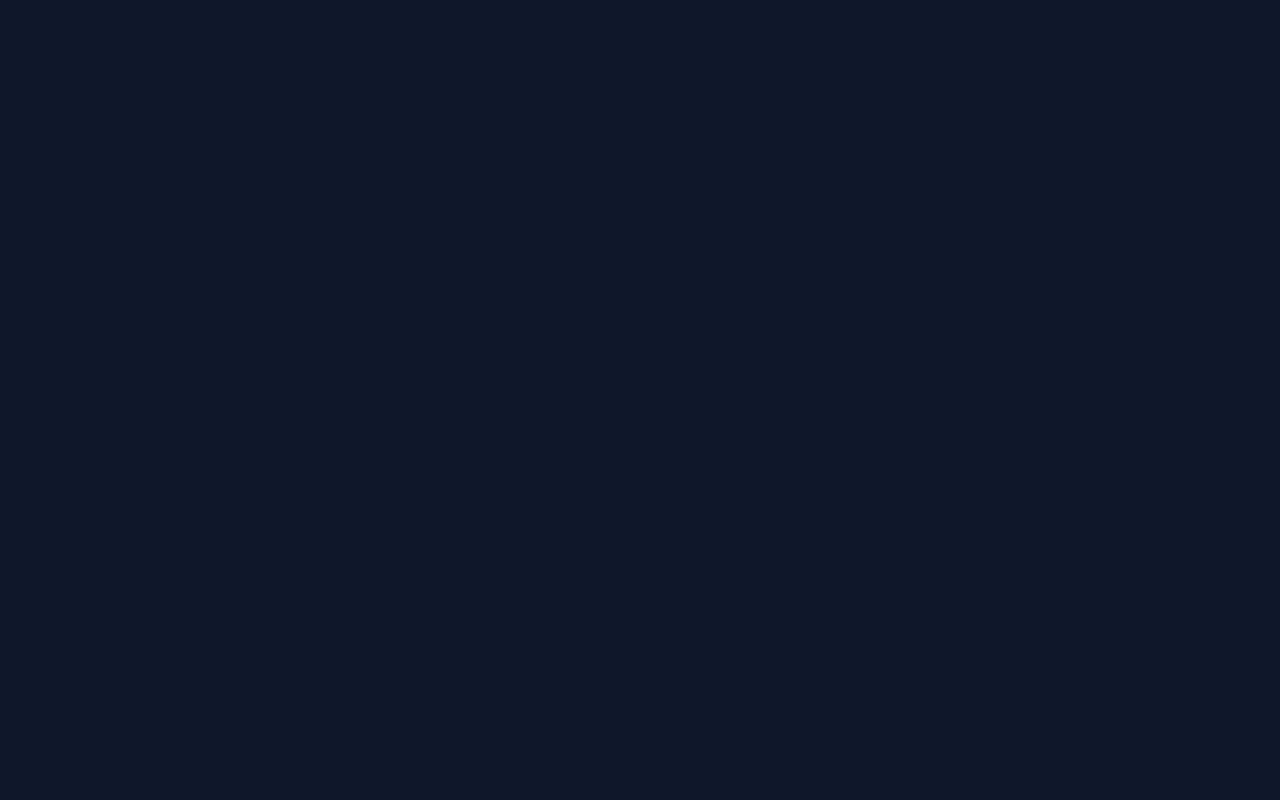
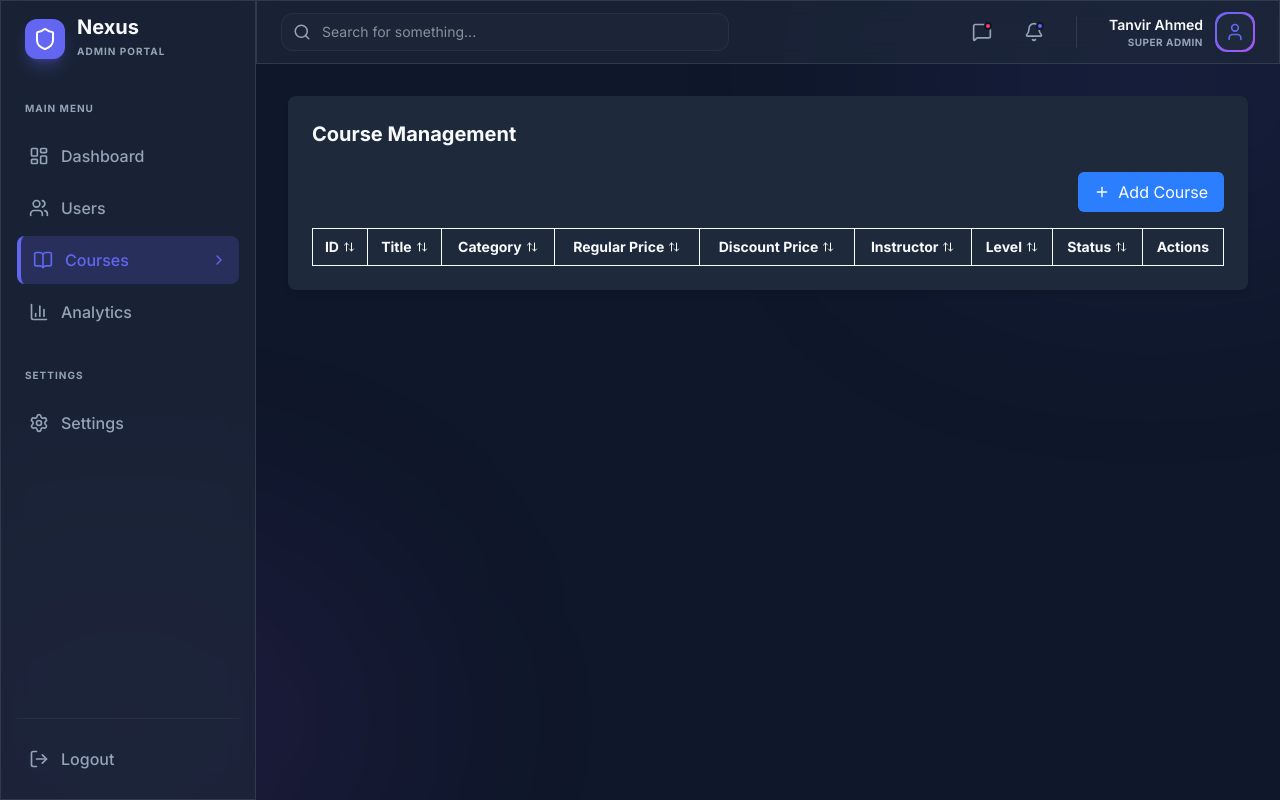
Before and after one commit to TanbirCU/react-admin-dashboard, a React (Vite) app: page /courses in a window 1280 px wide. Before the commit this address had no page. Built offline with nearby package versions, Linux system fonts and the light colour scheme.

Commit message:
new changes for course create

```diff
--- /dev/null
+++ b/src/components/courses/CourseForm.jsx
@@ -0,0 +1,76 @@
+
+const CourseForm = ({ course, onSubmit, onCancel }) => {
+    const [form, setForm] = useState({
+        title: course?.title || "",
+        description: course?.description || "",
+    });
+
+    const handleChange = (e) => {
+        const { name, value } = e.target;
+        setForm((prev) => ({ ...prev, [name]: value }));
+    };
+
+    const handleSubmit = (e) => {
+        e.preventDefault();
+        onSubmit(form);
+    };
+
+    return (
+        <form onSubmit={handleSubmit} className="space-y-4">
+            <div>
+                <label htmlFor="title" className="block text-sm font-medium text-gray-700">
+                    Title
+                </label>
+                <input
+                    type="text"
+                    id="title"
+                    name="title"
+                    value={form.title}
+                    onChange={handleChange}
+                    className="mt-1 block w-full border border-gray-300 rounded-md shadow-sm focus:ring-blue-500 focus:border-blue-500"
+                />
+            </div>
+            <div>
+                <label htmlFor="category" className="block text-sm font-medium text-gray-700">
+                    Category
+                </label>
+                <input
+                    type="text"
+                    id="category"
+                    name="category"
+                    value={form.category}
+                    onChange={handleChange}
+                    className="mt-1 block w-full border border-gray-300 rounded-md shadow-sm focus:ring-blue-500 focus:border-blue-500"
+                />
+            </div>
+            <div>
+                <label htmlFor="description" className="block text-sm font-medium text-gray-700">
+                    Description
+                </label>
+                <textarea
+                    id="description"
+                    name="description"
+                    value={form.description}
+                    onChange={handleChange}
+                    rows={4}
+                    className="mt-1 block w-full border border-gray-300 rounded-md shadow-sm focus:ring-blue-500 focus:border-blue-500"
+                />
+            </div>
+            <div className="flex justify-end space-x-2">
+                <button
+                    type="button"
+                    onClick={onCancel}
+                    className="bg-gray-500 text-white px-4 py-2 rounded-md hover:bg-gray-600"
+                >
+                    Cancel
+                </button>
+                <button
+                    type="submit"
+                    className="bg-blue-500 text-white px-4 py-2 rounded-md hover:bg-blue-600"
+                >
+                    Submit
+                </button>
+            </div>
+        </form>
+    );
+};
--- /dev/null
+++ b/src/pages/Courses/CourseList.jsx
@@ -0,0 +1,123 @@
+import { useState } from "react";
+import { Users, Plus, Pencil, Trash2 } from "lucide-react";
+import { useEffect } from "react";
+import { ArrowUpDown } from "lucide-react";
+import { toast } from "react-hot-toast";
+
+
+const CourseList = () => {
+    return (
+       <div className="p-6 bg-surface rounded-lg shadow-md">
+
+        {/* HEADER */}
+        <div className="flex items-center gap-3 mb-6">
+            {/* <Course size={24} /> */}
+            <h2 className="text-xl font-bold">Course Management</h2>
+        </div>
+        <div className="flex justify-end mb-4">
+            <button className="flex items-center gap-2 bg-blue-500 text-white px-4 py-2 rounded-md hover:bg-blue-600">
+                <Plus size={16} />
+                Add Course
+            </button>
+        </div>
+
+        <table className="w-full border">
+            <thead className="bg-black-100">
+            <tr>
+                <th
+                    // onClick={()=>handleSort("id")}
+                    className="p-2 border cursor-pointer"
+                >
+                <div className="flex items-center justify-center gap-1 text-sm">
+                    ID
+                    <ArrowUpDown size={12} />
+                </div>
+                </th>
+                <th
+                    // onClick={()=>handleSort("name")}
+                    className="p-2 border cursor-pointer"
+                >
+                <div className="flex items-center justify-center gap-1 text-sm">
+                    Title
+                    <ArrowUpDown size={12} />
+                </div>
+                </th>
+                <th
+                // onClick={()=>handleSort("email")}
+                    className="p-2 border cursor-pointer"
+                >
+                <div className="flex items-center justify-center gap-1 text-sm">
+                    Category
+                    <ArrowUpDown size={12} />
+                </div>
+                </th>
+                <th
+                // onClick={()=>handleSort("email")}
+                    className="p-2 border cursor-pointer"
+                >
+                <div className="flex items-center justify-center gap-1 text-sm">
+                    Regular Price
+                    <ArrowUpDown size={12} />
+                </div>
+                </th>
+                <th
+                // onClick={()=>handleSort("email")}
+                    className="p-2 border cursor-pointer"
+                >
+                <div className="flex items-center justify-center gap-1 text-sm">
+                    Discount Price
+                    <ArrowUpDown size={12} />
+                </div>
+                </th>
+                <th
+                // onClick={()=>handleSort("email")}
+                    className="p-2 border cursor-pointer"
+                >
+                <div className="flex items-center justify-center gap-1 text-sm">
+                    Instructor
+                    <ArrowUpDown size={12} />
+                </div>
+                </th>
+                <th
+                // onClick={()=>handleSort("email")}
+                    className="p-2 border cursor-pointer"
+                >
+                <div className="flex items-center justify-center gap-1 text-sm">
+                    Level
+                    <ArrowUpDown size={12} />
+                </div>
+                </th>
+                <th
+                // onClick={()=>handleSort("email")}
+                    className="p-2 border cursor-pointer"
+                >
+                <div className="flex items-center justify-center gap-1 text-sm">
+                    Status
+                    <ArrowUpDown size={12} />
+                </div>
+                </th>
+                <th className="p-2 border text-sm">Actions</th>
+            </tr>
+            </thead>
+
+            <tbody>
+            {/* {users.map((user, index) => (
+                <tr key={1}>
+                <td className="p-2 border flex justify-center">{1}</td>
+                <td className="p-2 border">{"ielts"}</td>
+                <td className="p-2 border">{"test"}</td>
+                <td className="p-2 border flex gap-2 justify-center">
+
+
+
+                </td>
+                </tr>
+             ))} */}
+            </tbody>
+        </table>
+
+        </div>
+    );
+};
+
+export default CourseList;
--- a/src/pages/Users/Users.jsx
+++ b/src/pages/Users/Users.jsx
@@ -121,7 +121,7 @@ const UsersPage = () => {
           required
         />
 
-        <button className="bg-blue-600 text-white px-4 rounded flex items-center gap-1">
+        <button className="bg-blue-600 text-white px-4 rounded flex items-center gap-1 cursor-pointer hover:bg-blue-700" type="submit">
           <Plus size={16} />
           {editingId ? "Update" : "Add"}
         </button>
@@ -173,7 +173,7 @@ const UsersPage = () => {
                 {/* EDIT */}
                 <button
                   onClick={() => handleEdit(user)}
-                  className="text-blue-600"
+                  className="text-blue-600 cursor-pointer"
                 >
                   <Pencil size={18} />
                 </button>
@@ -181,7 +181,7 @@ const UsersPage = () => {
                 {/* DELETE */}
                 <button
                   onClick={() => handleDelete(user.id)}
-                  className="text-red-600"
+                  className="text-red-600 cursor-pointer"
                 >
                   <Trash2 size={18} />
                 </button>
--- a/src/routes/AppRoutes.jsx
+++ b/src/routes/AppRoutes.jsx
@@ -2,6 +2,7 @@ import { BrowserRouter,Routes,Route } from "react-router-dom";
 import DashboardLayout from "../layouts/DashboardLayout";
 import Dashboard from "../pages/Dashboard/Dashboard";
 import Users from "../pages/Users/Users";
+import Courses from "../pages/Courses/CourseList";
 
 const AppRoutes = () => {
     return (
@@ -10,6 +11,7 @@ const AppRoutes = () => {
                 <Route path="/" element={<DashboardLayout />}>
                     <Route index element={<Dashboard />} />
                     <Route path="users" element={<Users />} />
+                    <Route path="courses" element={<Courses />} />
                 </Route>
             </Routes>
         </BrowserRouter>
--- /dev/null
+++ b/src/services/courseService.js
@@ -0,0 +1,6 @@
+import api from "./api";
+
+export  const getCourses = () => api.get("/courses");
+export  const createCourse = (course) => api.post("/courses", course);
+export  const updateCourse = (id, course) => api.put(`/courses/${id}`, course);
+export  const deleteCourse = (id) => api.delete(`/courses/${id}`);
```
Also changed, not shown: src/components/courses/LearningInputs.jsx (added), src/pages/Courses/CreateCourse.jsx (added), src/pages/Courses/EditCourse.jsx (added).
